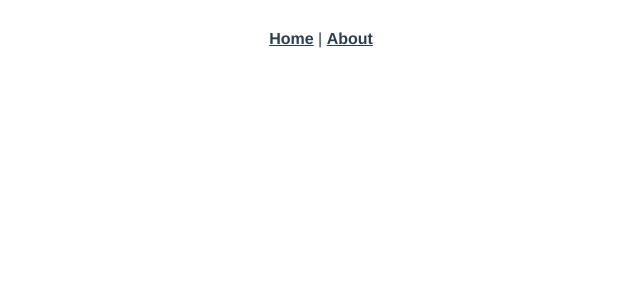
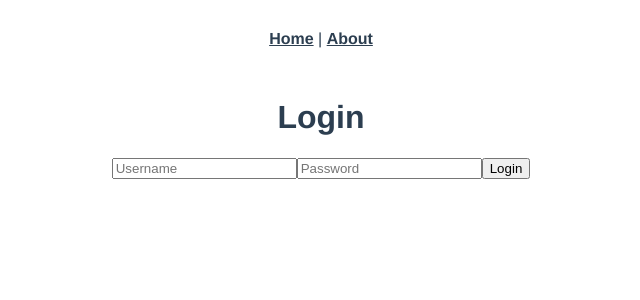
Before and after one commit to Super-BUAA-2021/vue-template, a Vue app: page /login in a window 1280 px wide. Shown: the top 300 px of the page, without its empty margins (319-959 px from the left). Built offline with nearby package versions, Linux system fonts and the light colour scheme.

Commit message:
feat(login): init and add router

```diff
--- a/src/router/index.js
+++ b/src/router/index.js
@@ -17,6 +17,11 @@ const routes = [
     // this generates a separate chunk (about.[hash].js) for this route
     // which is lazy-loaded when the route is visited.
     component: () => import(/* webpackChunkName: "about" */ '../views/About.vue')
+  },
+  {
+    path: '/login',
+    name: 'Login',
+    component: () => import('../views/Login')
   }
 ]
 
--- /dev/null
+++ b/src/views/Login.vue
@@ -0,0 +1,31 @@
+<template>
+  <div class="login">
+    <form class="form-box">
+      <h1>Login</h1>
+      <label><input v-model="username" type="text" placeholder="Username"></label>
+      <label><input v-model="password" type="password" placeholder="Password"></label>
+      <button type="submit" @click="click_login">Login</button>
+    </form>
+  </div>
+</template>
+
+<script>
+export default {
+  name: "Login",
+  data() {
+    return {
+      username: '',
+      password: ''
+    }
+  },
+  methods: {
+    click_login() {
+      window.alert(this.username + this.password);
+    }
+  }
+}
+</script>
+
+<style scoped>
+
+</style>
```
